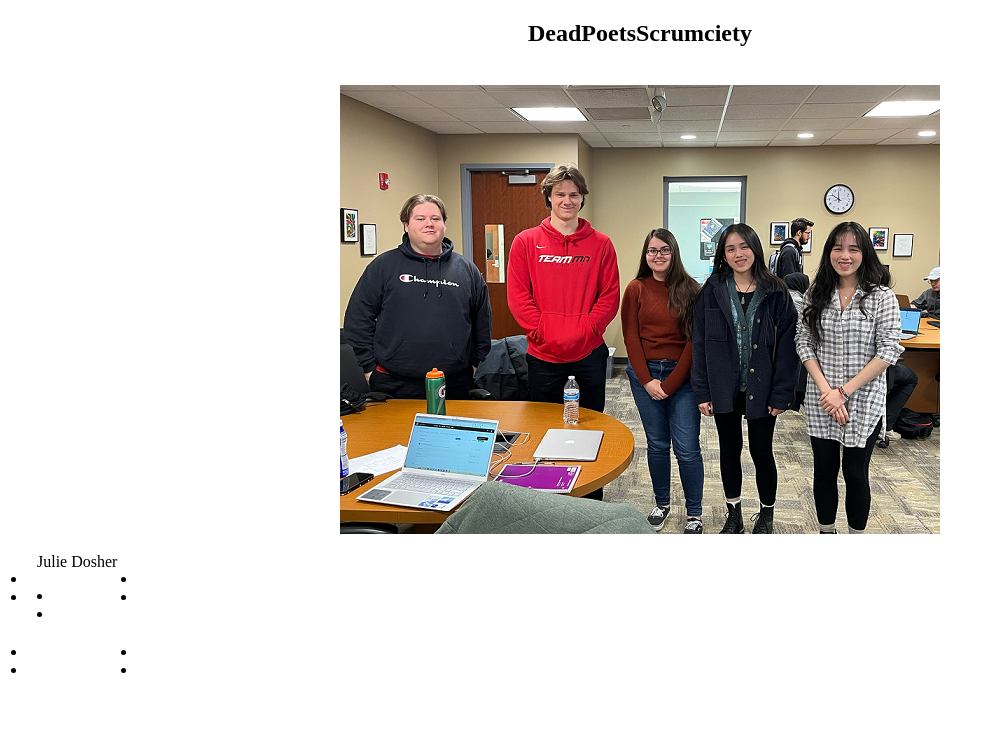
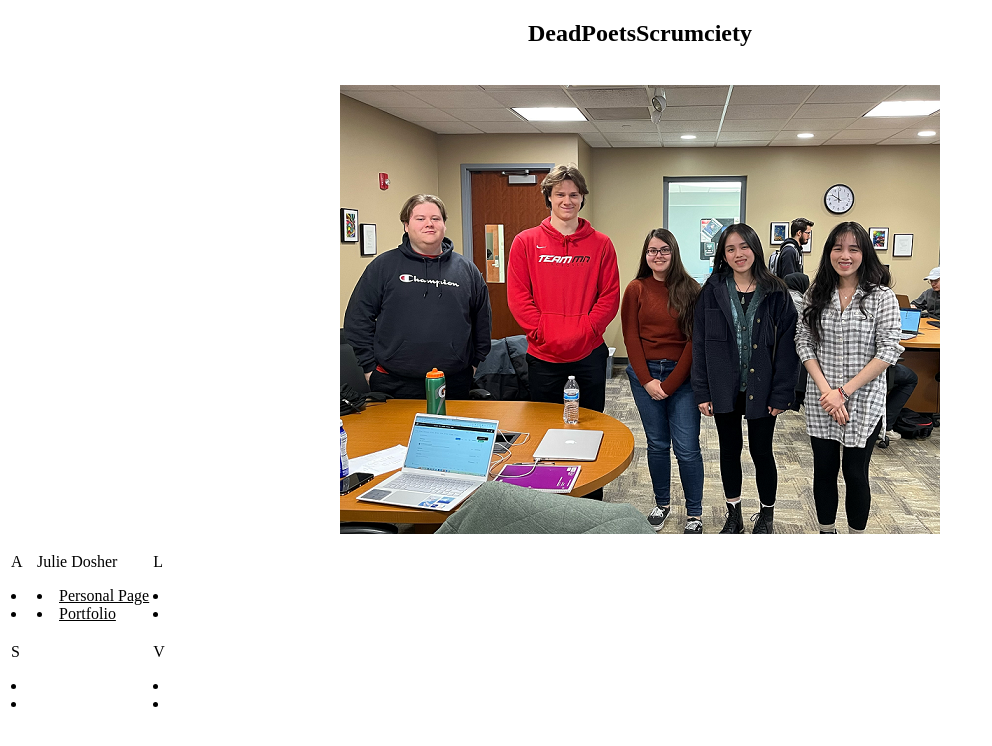
Before and after one commit to JustEnough-WebApp/GettingToKnowEachOther_Teams, a website: page index.html in a window 1280 px wide. Shown: the whole page, without its empty margins (0-992 px from the left). Drawn offline with Linux system fonts and the light colour scheme.

Commit message:
added member info for myself

```diff
--- a/index.html
+++ b/index.html
@@ -37,32 +37,35 @@
             <table> <!-- Table that stores each member, nicely formats the data, alphabetical -->
                 <tr>
                     <td>
-                        <p><!-- Alex --></p>
+                        <p>A<!-- Alex --></p>
                         <li><a></a></li>
                         <li><a></a></li>
                     </td>
                     <td>
                         <p>Julie Dosher</p>
-                        <li><a></a></li>
-                        <li><a></a></li>
+                        <li><a href="https://juliedosher-cpsc440-intro.azurewebsites.net/"
+                            target="_blank">Personal Page</a></li>
+                        <li><a href="https://juliedosher-cpsc440-portfolio.azurewebsites.net/"
+                            target="_blank">Portfolio</a></li>
                     </td>
                     <td>
-                        <p><!-- Le --></p>
+                        <p>L<!-- Le --></p>
                         <li><a></a></li>
                         <li><a></a></li>
                     </td>
                 </tr>
                 <tr>
                     <td>
-                        <p><!-- Soren --></p>
+                        <p>S<!-- Soren --></p>
                         <li><a></a></li>
                         <li><a></a></li>
                     </td>
                     <td>
+                        <p></p>
                         <!-- leave empty -->
                     </td>
                     <td>
-                        <p><!-- Vy --></p>
+                        <p>V<!-- Vy --></p>
                         <li><a></a></li>
                         <li><a></a></li>
                     </td>
--- a/static/style.css
+++ b/static/style.css
@@ -1,3 +1,4 @@
+a {color: black;}
 h1 {text-align: center;}
 
 .center {
```
